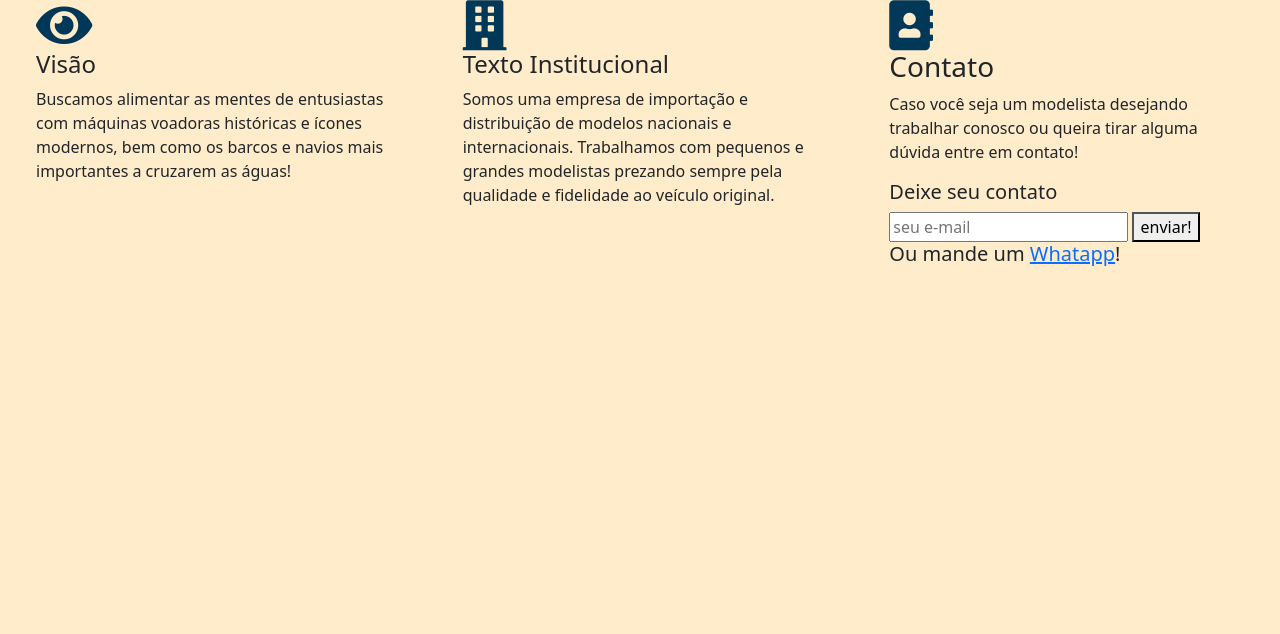
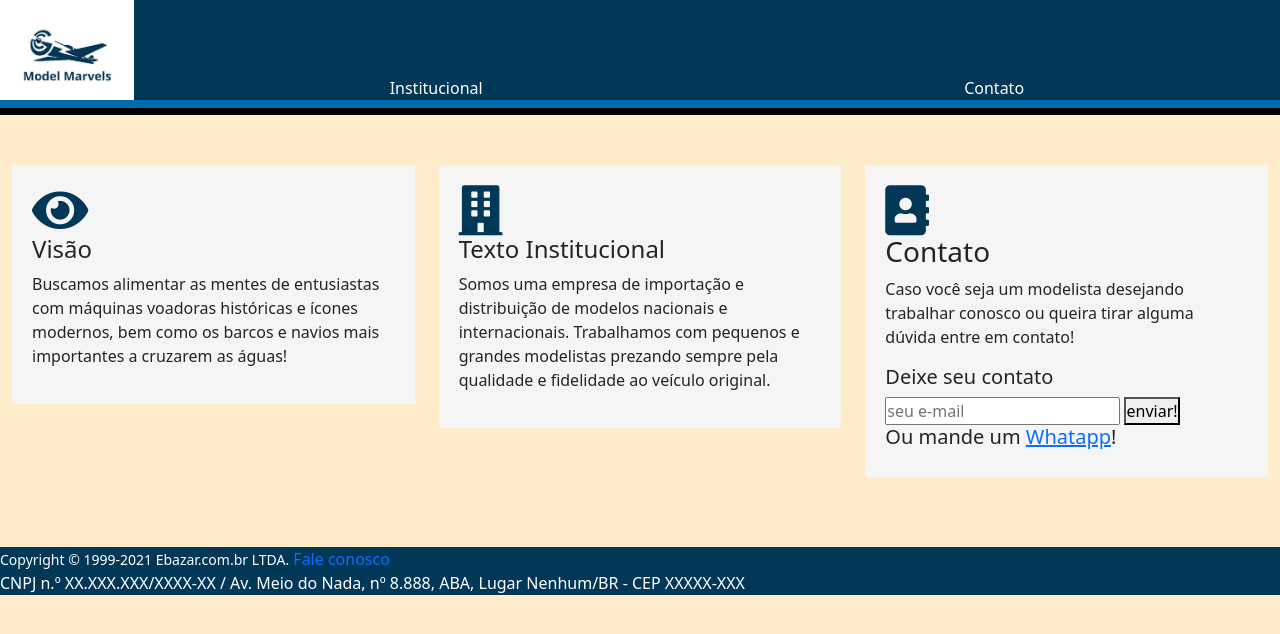
Before and after one commit to GuilhermeGilCampbell/desafio_individual_1, a plain HTML site: page Institucional.html in a window 1280 px wide. Drawn offline with nearby package versions, Linux system fonts and the light colour scheme.

Commit message:
Atualização Página Institucional

```diff
--- a/Institucional.html
+++ b/Institucional.html
@@ -5,6 +5,7 @@
     <meta charset="UTF-8">
     <meta http-equiv="X-UA-Compatible" content="IE=edge">
     <meta name="viewport" content="width=device-width, initial-scale=1.0">
+    <link rel="icon" href="logo.jpg">
     <link rel="stylesheet" href="https://use.fontawesome.com/releases/v5.15.4/css/all.css"
         integrity="sha384-DyZ88mC6Up2uqS4h/KRgHuoeGwBcD4Ng9SiP4dIRy0EXTlnuz47vAwmeGwVChigm" crossorigin="anonymous">
     <link href="https://cdn.jsdelivr.net/npm/bootstrap@5.1.1/dist/css/bootstrap.min.css" rel="stylesheet"
@@ -16,16 +17,32 @@
 
 <body>
     <header>
-        <!--Adicionar header quando pronto-->
+        <!-- Logo -->
+        <div>
+            <a href="Index.html"><img id=Image_Logo src="logo.jpg"
+                    alt="Logo da Model Marvels, um avião estilizado com nome abaixo"></a>
+        </div>
+
+        <div class="container">
+            <!-- Institucional -->
+            <a target="" href="Institucional.html">Institucional</a>
+
+            <!-- Contato -->
+            <a target="" href="Institucional.html">Contato</a>
+        </div>
     </header>
 
+
+
+    <main>
         <div id="Textos" class="container-fluid">
             <div class="row">
                 <div class="col-xs-12 col-sm-12 col-md-6 col-xl-4 col-lg-4">
                     <div class=container>
                         <i id="visao_icone" class="fa fa-eye icone"></i>
                         <h4>Visão</h4>
-                    <p>Buscamos alimentar as mentes de entusiastas com máquinas voadoras históricas e ícones modernos,
+                        <p>Buscamos alimentar as mentes de entusiastas com máquinas voadoras históricas e ícones
+                            modernos,
                             bem como os barcos e navios mais importantes a cruzarem as águas!</p>
                     </div>
                 </div>
@@ -34,7 +51,8 @@
                     <div class=container>
                         <i id="institucional_icone" class="fa fa-building icone"></i>
                         <h4>Texto Institucional</h4>
-                    <p>Somos uma empresa de importação e distribuição de modelos nacionais e internacionais. Trabalhamos
+                        <p>Somos uma empresa de importação e distribuição de modelos nacionais e internacionais.
+                            Trabalhamos
                             com pequenos e grandes modelistas prezando sempre pela qualidade e fidelidade ao veículo
                             original.</p>
                     </div>
@@ -44,7 +62,8 @@
                     <div class=container>
                         <i id="institucional_icone" class="fa fa-address-book icone"></i>
                         <h3>Contato</h3>
-                    <p>Caso você seja um modelista desejando trabalhar conosco ou queira tirar alguma dúvida entre em contato!</p>
+                        <p>Caso você seja um modelista desejando trabalhar conosco ou queira tirar alguma dúvida entre
+                            em contato!</p>
 
                         <div class="form">
                             <div>
@@ -62,9 +81,16 @@
 
             </div>
         </div>
+    </main>
 
+    <footer>
+        <div class="nav-footer">
+            <small class="copyright">Copyright ©&nbsp;1999-2021 Ebazar.com.br LTDA.</small>
+            <a href="https://wa.me/61999999999">Fale conosco</a>
+            <p class="nav-footer-secondaryinfo">CNPJ n.º XX.XXX.XXX/XXXX-XX / Av. Meio do Nada, nº 8.888, ABA, Lugar Nenhum/BR - CEP XXXXX-XXX</p>
+        </div>
+    </footer>
 
-    </main>
 
 </body>
 
--- a/style_institucional.css
+++ b/style_institucional.css
@@ -1,3 +1,60 @@
+* {
+    margin : 0;
+    padding: 0;
+}
+
+/* Body */
+html, body {
+    background-color: #FFECCB;
+    height: 100%;
+}
+
+/* Header */
+    header {
+        display: flex;
+        justify-content: space-between;
+
+        background-color: #013757;
+        color:white;
+
+        margin-bottom: 0px;
+        display: flex;
+        border-bottom: 15px ridge #013757;
+    }
+
+    header #Image_Logo {
+        max-height: 100px;
+    }
+
+    header .container {
+        display: flex;
+        flex-wrap: wrap;
+        justify-content: space-around;
+        align-items: flex-end;
+    }
+
+    header .container a {
+        color: white;
+        text-decoration: none;
+    }
+
+    header .container .dropdown .dropdown-menu li a{
+        color: black;
+    }
+/* fim do Header */
+
+/*Main*/
+main #Textos{
+    margin-top: 50px;
+    margin-bottom: 50px;
+}
+
+main #Textos .container{
+    background-color: whitesmoke;
+    padding: 20px;
+    margin-bottom: 20px;
+}
+
 .icone {
     color: #013757;
     font-size: 50px;
@@ -6,3 +63,16 @@
 body {
     background-color: #FFECCB;
 }
+/* fim do Main */
+
+
+/* Footer */
+footer{
+    background-color: #013757;
+    color:white;
+    text-decoration: none;
+}
+
+footer a{
+    text-decoration: none;
+}
```
Also changed, not shown: Index.html (+1 -1 lines). Lines whose indentation alone changed are shown as unchanged.
